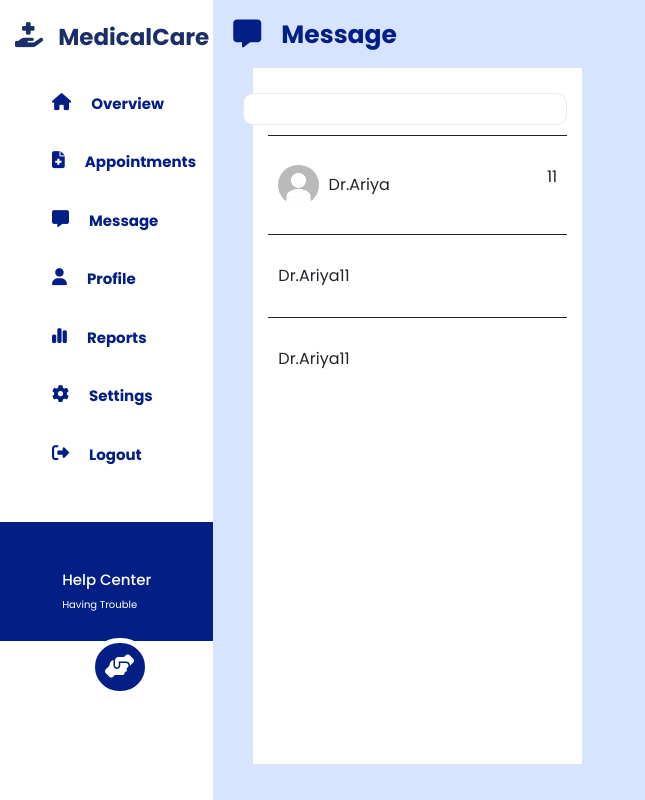
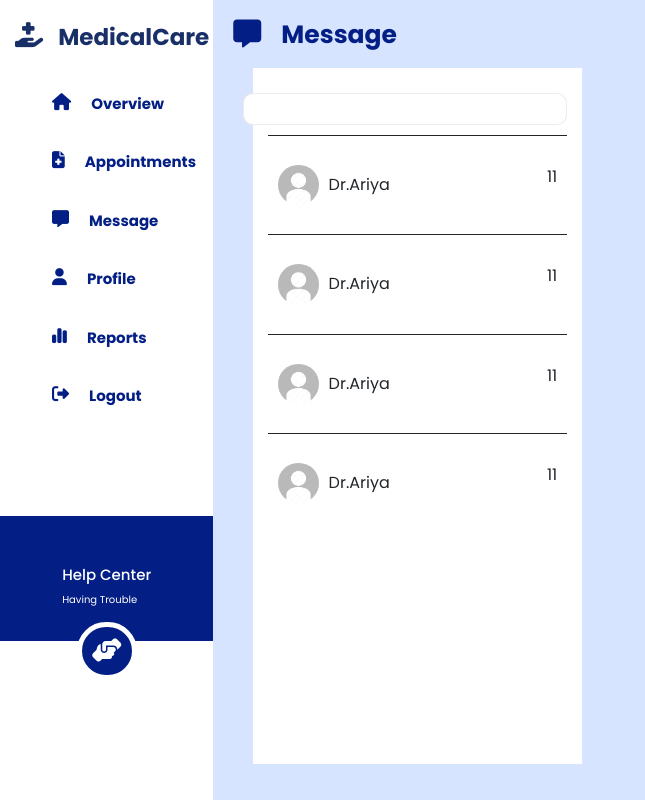
Before and after one commit to sarucm1017/Healthcare_Management-Frontend, a React (Create React App) app: page /patientmessage in a window 1280 px wide. Shown: the whole page, without its empty margins (0-645 px from the left). Built offline with nearby package versions, Linux system fonts and the light colour scheme; a web font is replaced by a local one.

Commit message:
message section

```diff
--- a/src/Componets/Layout/Dashborad/Patients/PatientsdashboardSidesection.jsx
+++ b/src/Componets/Layout/Dashborad/Patients/PatientsdashboardSidesection.jsx
@@ -35,10 +35,6 @@ const PatientsdashboardSidesection = () => {
             <i class="fa-solid fa-chart-simple"></i>
             <p>Reports</p>
           </div>
-          <div className="menu Settings">
-            <i class="fa-solid fa-gear"></i>
-            <p>Settings</p>
-          </div>
           <div className="menu Logout">
             <i class="fa-solid fa-right-from-bracket"></i>
             <p>Logout</p>
--- a/src/Componets/Layout/Dashborad/Patients/patients.css
+++ b/src/Componets/Layout/Dashborad/Patients/patients.css
@@ -175,9 +175,9 @@ th , td {
     flex-direction: column;
     justify-content: center;
     align-items: center;
-    padding: 49px 10px 29px 10px;
+    padding: 50px 10px 34px 10px;
     color: white;
-    margin-top: 38px;
+    margin-top: 90px;
 }
 .helpcenter_section h4{
     font-size: 15px;
@@ -191,8 +191,8 @@ th , td {
     width: 60px;
     background-color: #031F85;
     position: absolute;
-    bottom: 13%;
-    left: 7%;
+    bottom: 15%;
+    left: 6%;
     padding: 6px 10px;
     text-align: center;
     border-radius: 50pc;
--- a/src/Componets/Layout/Message/Patient/PatientMessage.jsx
+++ b/src/Componets/Layout/Message/Patient/PatientMessage.jsx
@@ -42,13 +42,24 @@ const PatientMessage = () => {
                             <div><p>11</p></div>
                         </div>
                         <div className="eachChat-people">
-                            <div> <img src="" alt="" /></div>
-                            <div><p>Dr.Ariya</p></div>
+                        <div className="profile_dp">
+                           <div className="Dp_image"> <img src= {defaultImage} /></div>
+                           <div><p>Dr.Ariya</p></div>
+                           </div>
                             <div><p>11</p></div>
                         </div>
                         <div className="eachChat-people">
-                            <div> <img src="" alt="" /></div>
-                            <div><p>Dr.Ariya</p></div>
+                        <div className="profile_dp">
+                           <div className="Dp_image"> <img src= {defaultImage} /></div>
+                           <div><p>Dr.Ariya</p></div>
+                           </div>
+                            <div><p>11</p></div>
+                        </div>
+                        <div className="eachChat-people">
+                        <div className="profile_dp">
+                           <div className="Dp_image"> <img src= {defaultImage} /></div>
+                           <div><p>Dr.Ariya</p></div>
+                           </div>
                             <div><p>11</p></div>
                         </div>
 
```
